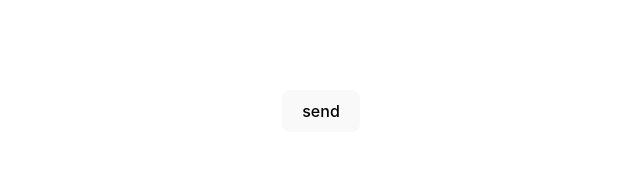
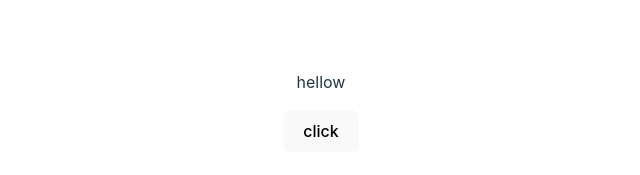
Before and after one commit to sesha472/react-vite-project1, a React (Vite) app: page / in a window 1280 px wide. Shown: the part 297-472 px from the top of the page, without its empty margins (319-959 px from the left). Built offline with nearby package versions, Linux system fonts and the light colour scheme.

Commit message:
practiced hooks

```diff
--- a/src/App.jsx
+++ b/src/App.jsx
@@ -1,22 +1,13 @@
 import React, { useState } from 'react'
 import './App.css'
-import Firstcomponent from './omponents/Firstcomponent';
+import Exersize from './components/Exersize';
 
 
 function App() {
-   const [first, setfirst] = useState(null)
 
-   const resevingData=(text)=>{
-     setfirst(text);
-   }
   return (
     <div>
-       <p>{first}</p>
-
-      <Firstcomponent  fun={resevingData}/>
-
-
-
+        <Exersize/>
     </div>
   );
 }
--- /dev/null
+++ b/src/components/Exersize.jsx
@@ -0,0 +1,84 @@
+
+
+
+
+
+
+
+
+import React, { useState } from 'react';
+
+const Exersize = () => {
+  const [text, settext] = useState("hellow")
+
+  const handleclick=()=>{
+    settext(text+"world")
+    settext('react');
+  }
+  //the output would be react because its replaces the previous satte value
+
+  return (
+    <div>
+    <p>{text}</p>
+    <button onClick={handleclick}>click</button>
+
+    </div>
+  )
+}
+export default Exersize;
+
+
+
+
+
+// exc1
+// import React, { useState,useEffect } from 'react';
+
+// const Exersize = () => {
+//   const [count, setcount] = useState(0);
+//   useEffect(() => {
+//     setcount(count+2)
+//    }, [])
+//    useEffect(() => {
+//     setcount(count+3)
+//    }, [])
+
+// when 2 useefects are there react will exicute in th eorder they are preent but they exicute in asynchronus
+// render first, usefect setstate update the value
+// agin another useeffect works with but not update value it would take intial value 9 only not updated value
+
+//   return (
+//     <div>
+//     <p>{count}</p> //3
+//
+
+//     </div>
+//   )
+// }
+
+// export default Exersize
+
+// exc2
+// / import React, { useState } from 'react';
+// const Exersize = () => {
+//   const [state, setstate] = useState({count:0});
+//   const handleclick=()=>{
+//     setstate((prvstate=>({
+//       count:prvstate.count+1
+//     })))
+//     setstate((prvstate=>({
+//       count:prvstate.count+1
+//     })))
+//   }
+//    //prvstate takes the prvious value also and calculate
+//     // in this senario answer willbe add 2 for clik
+//   return (
+//     <div>
+//     <p>{state.count}</p>
+//     <button onClick={handleclick}>click</button>
+
+//     </div>
+//   )
+// }
+
+// export default Exersize
--- a/src/omponents/Firstcomponent.jsx
+++ b/src/components/Firstcomponent.jsx
@@ -1,14 +1,10 @@
 
 
 import React, { useState } from "react"
-  const Firstcomponent=({fun})=>{
-    const [data, setdata] = useState('this is child component')
-    const ClickHandler=()=>{
-      fun(data);
-    }
+  const Firstcomponent=()=>{
+
     return(
       <>
-       <button onClick={ClickHandler}>send</button>
       </>
     )
   }
```
Also changed, not shown: src/components/Datafetching.jsx (renamed from src/omponents/Datafetching.jsx), src/components/Eventcomponet.jsx (renamed from src/omponents/Eventcomponet.jsx), src/components/Forminputs.jsx (renamed from src/omponents/Forminputs.jsx), src/components/Reducecounter.jsx (renamed from src/omponents/Reducecounter.jsx), src/components/Todo.jsx (renamed from src/omponents/Todo.jsx).
